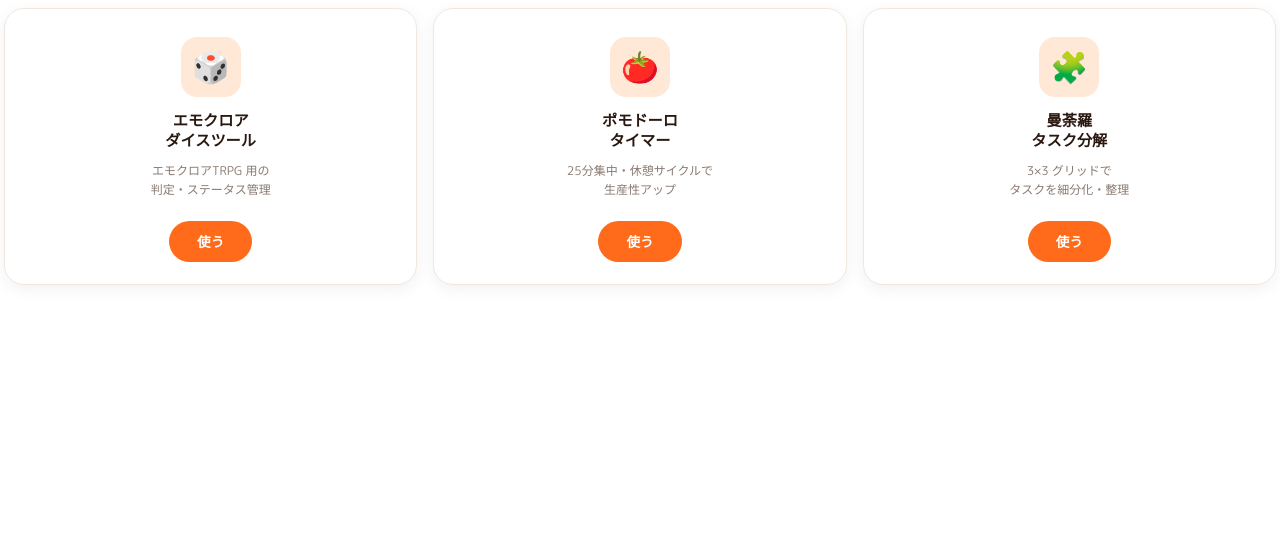
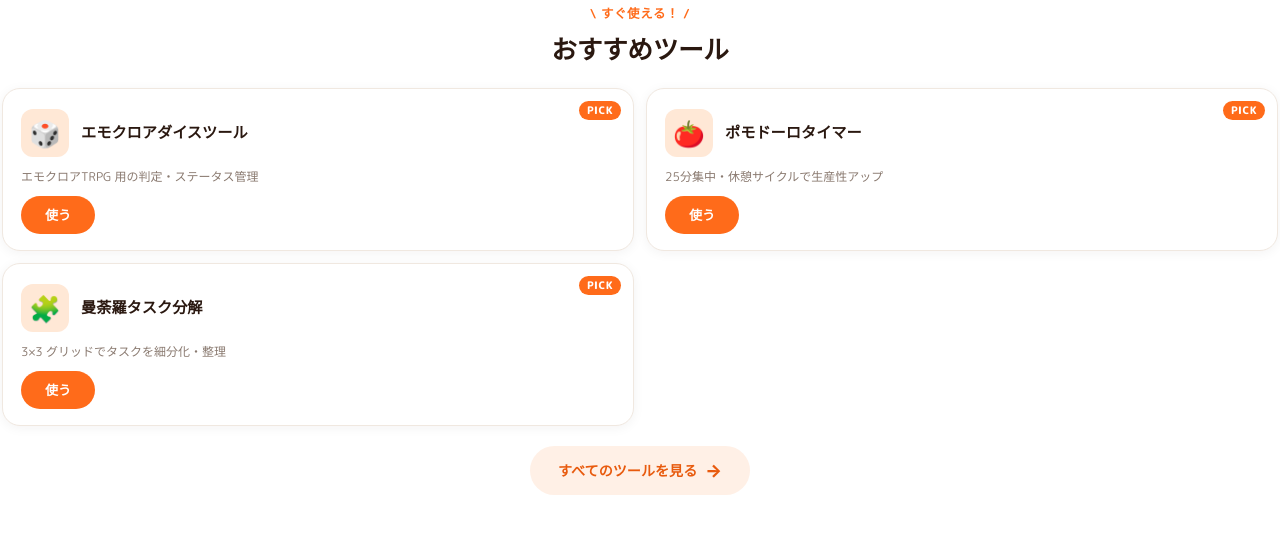
Before and after one commit to kaedesheart/onemancell-tools, a plain HTML site: page widget/index.html in a window 1280 px wide. Drawn offline with Linux system fonts and the light colour scheme.

Commit message:
style: ウィジェットをWordPressデザインに合わせてリニューアル
Co-Authored-By: Claude Sonnet 4.6 <noreply@anthropic.com>

```diff
--- a/widget/index.html
+++ b/widget/index.html
@@ -13,110 +13,185 @@
     body {
       font-family: 'M PLUS Rounded 1c', -apple-system, sans-serif;
       background: transparent;
-      padding: 8px 4px 4px;
+      padding: 4px 2px 8px;
+      color: #2A1810;
     }
 
+    /* ── Header ── */
+    .section-header {
+      text-align: center;
+      margin-bottom: 20px;
+    }
+    .section-eyebrow {
+      font-size: .78rem;
+      font-weight: 700;
+      color: #FF6B1A;
+      letter-spacing: .05em;
+      margin-bottom: 6px;
+    }
+    .section-title {
+      font-size: 1.6rem;
+      font-weight: 800;
+      color: #2A1810;
+      letter-spacing: -.01em;
+    }
+
+    /* ── Card grid ── */
     .grid {
       display: grid;
-      grid-template-columns: repeat(3, 1fr);
-      gap: 16px;
+      grid-template-columns: repeat(2, 1fr);
+      gap: 12px;
+      margin-bottom: 20px;
     }
 
     .card {
       background: #fff;
-      border-radius: 20px;
+      border-radius: 18px;
       border: 1.5px solid #F0E8E0;
-      padding: 28px 16px 22px;
+      padding: 20px 18px 16px;
       display: flex;
       flex-direction: column;
-      align-items: center;
-      text-align: center;
       gap: 10px;
-      box-shadow: 0 4px 16px rgba(42,24,16,.06);
-      transition: transform .2s, box-shadow .2s;
+      box-shadow: 0 2px 12px rgba(42,24,16,.05);
+      position: relative;
     }
 
-    .card:hover {
-      transform: translateY(-3px);
-      box-shadow: 0 8px 24px rgba(255,107,26,.12);
+    .pick-badge {
+      position: absolute;
+      top: 12px;
+      right: 12px;
+      background: #FF6B1A;
+      color: #fff;
+      font-size: .65rem;
+      font-weight: 800;
+      padding: 2px 8px;
+      border-radius: 50px;
+      letter-spacing: .05em;
+    }
+
+    .card-top {
+      display: flex;
+      align-items: center;
+      gap: 12px;
     }
 
     .icon {
-      width: 60px;
-      height: 60px;
-      border-radius: 16px;
+      width: 48px;
+      height: 48px;
+      border-radius: 12px;
       background: #FFE8D6;
       display: flex;
       align-items: center;
       justify-content: center;
-      font-size: 1.9rem;
-      margin-bottom: 4px;
+      font-size: 1.6rem;
+      flex-shrink: 0;
     }
 
     .name {
       font-weight: 800;
       font-size: .95rem;
-      color: #2A1810;
-      line-height: 1.3;
+      line-height: 1.35;
+      padding-right: 36px;
     }
 
     .desc {
       font-size: .75rem;
       color: #8A7A70;
       line-height: 1.6;
-      flex: 1;
     }
 
     .btn {
-      margin-top: 12px;
       display: inline-block;
       background: #FF6B1A;
       color: #fff;
       border-radius: 50px;
-      padding: 10px 28px;
-      font-size: .85rem;
+      padding: 9px 24px;
+      font-size: .82rem;
       font-weight: 800;
       text-decoration: none;
       font-family: inherit;
       transition: background .15s, transform .1s;
+      align-self: flex-start;
     }
-
     .btn:hover { background: #E85A0D; }
     .btn:active { transform: scale(0.96); }
 
-    @media (max-width: 500px) {
-      .grid { grid-template-columns: repeat(1, 1fr); gap: 12px; }
-      .card { flex-direction: row; padding: 18px 20px; text-align: left; align-items: center; gap: 16px; }
-      .icon { flex-shrink: 0; margin-bottom: 0; width: 52px; height: 52px; }
-      .card-body { flex: 1; display: flex; flex-direction: column; gap: 4px; }
-      .btn { margin-top: 0; padding: 8px 20px; }
+    /* ── Footer button ── */
+    .all-btn-wrap {
+      text-align: center;
+    }
+    .all-btn {
+      display: inline-flex;
+      align-items: center;
+      gap: 8px;
+      background: #FFF0E6;
+      color: #E85A0D;
+      border-radius: 50px;
+      padding: 11px 28px;
+      font-size: .88rem;
+      font-weight: 800;
+      text-decoration: none;
+      font-family: inherit;
+      transition: background .15s;
+    }
+    .all-btn:hover { background: #FFE0CC; }
+    .all-btn-arrow {
+      font-size: 1.1rem;
+    }
+
+    @media (max-width: 480px) {
+      .grid { grid-template-columns: 1fr; }
+      .name { padding-right: 40px; }
     }
   </style>
 </head>
 <body>
+
+  <div class="section-header">
+    <div class="section-eyebrow">\ すぐ使える！ /</div>
+    <div class="section-title">おすすめツール</div>
+  </div>
+
   <div class="grid">
 
     <div class="card">
-      <div class="icon">🎲</div>
-      <div class="name">エモクロア<br>ダイスツール</div>
-      <div class="desc">エモクロアTRPG 用の<br>判定・ステータス管理</div>
+      <span class="pick-badge">PICK</span>
+      <div class="card-top">
+        <div class="icon">🎲</div>
+        <div class="name">エモクロアダイスツール</div>
+      </div>
+      <div class="desc">エモクロアTRPG 用の判定・ステータス管理</div>
       <a class="btn" href="https://tools.onemancell.com/dice/" target="_blank" rel="noopener">使う</a>
     </div>
 
     <div class="card">
-      <div class="icon">🍅</div>
-      <div class="name">ポモドーロ<br>タイマー</div>
-      <div class="desc">25分集中・休憩サイクルで<br>生産性アップ</div>
+      <span class="pick-badge">PICK</span>
+      <div class="card-top">
+        <div class="icon">🍅</div>
+        <div class="name">ポモドーロタイマー</div>
+      </div>
+      <div class="desc">25分集中・休憩サイクルで生産性アップ</div>
       <a class="btn" href="https://tools.onemancell.com/pomo/" target="_blank" rel="noopener">使う</a>
     </div>
 
     <div class="card">
-      <div class="icon">🧩</div>
-      <div class="name">曼荼羅<br>タスク分解</div>
-      <div class="desc">3×3 グリッドで<br>タスクを細分化・整理</div>
+      <span class="pick-badge">PICK</span>
+      <div class="card-top">
+        <div class="icon">🧩</div>
+        <div class="name">曼荼羅タスク分解</div>
+      </div>
+      <div class="desc">3×3 グリッドでタスクを細分化・整理</div>
       <a class="btn" href="https://tools.onemancell.com/mandala/" target="_blank" rel="noopener">使う</a>
     </div>
 
   </div>
+
+  <div class="all-btn-wrap">
+    <a class="all-btn" href="https://tools.onemancell.com/" target="_blank" rel="noopener">
+      すべてのツールを見る
+      <span class="all-btn-arrow">→</span>
+    </a>
+  </div>
+
 </body>
 </html>
```
